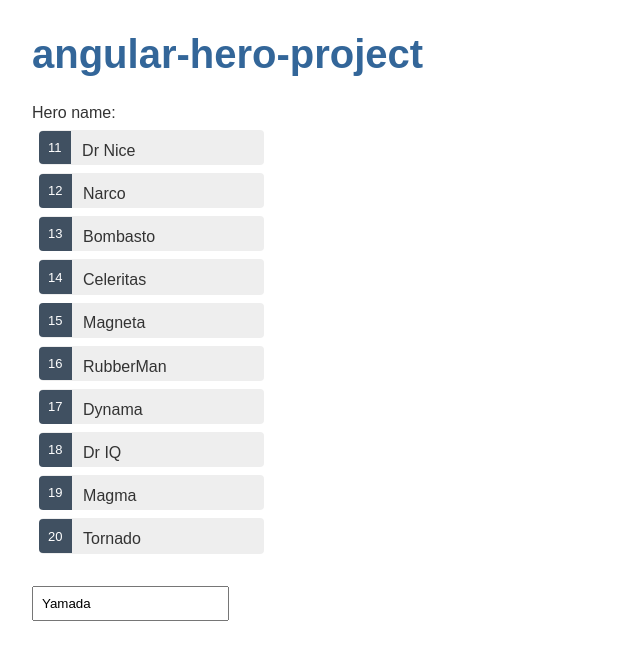
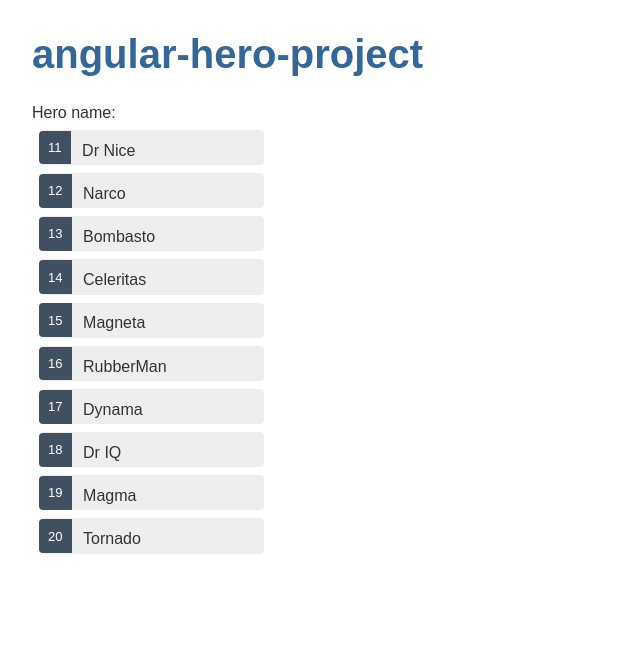
Before and after one commit to dkdk443/angular-hero-project, an Angular app: page / in a window 1280 px wide. Shown: the top 660 px of the page, without its empty margins (0-640 px from the left). Built offline with nearby package versions, Linux system fonts and the light colour scheme.

Commit message:
ヒーロー選択

```diff
--- a/src/app/heroes/heroes.component.html
+++ b/src/app/heroes/heroes.component.html
@@ -2,8 +2,10 @@
   <div>
     <label for="name">Hero name: </label>
     <ul class="heroes">
-      <li *ngFor="let hero of heroes"><span class="badge">{{hero.id}}</span>{{hero.name}}</li>
+      <li *ngFor="let hero of heroes" (click)="onSelect(hero)" [class.selected]="hero === selectedHero"><span class="badge">{{hero.id}}</span>{{hero.name}}</li>
     </ul>
-    <input id="name" [(ngModel)]="hero.name" placeholder="name" />
+    <div class="selectedBox" *ngIf="selectedHero">
+      <input id="name" [(ngModel)]="selectedHero.name" placeholder="name"  />
+    </div>
   </div>
 </div>
--- a/src/app/heroes/heroes.component.ts
+++ b/src/app/heroes/heroes.component.ts
@@ -14,6 +14,10 @@ export class HeroesComponent implements OnInit {
   }
 
   heroes = HEROES;
+  selectedHero?: Hero;
+  onSelect(hero: Hero): void {
+    this.selectedHero = hero;
+  }
 
   constructor() { }
 
```
